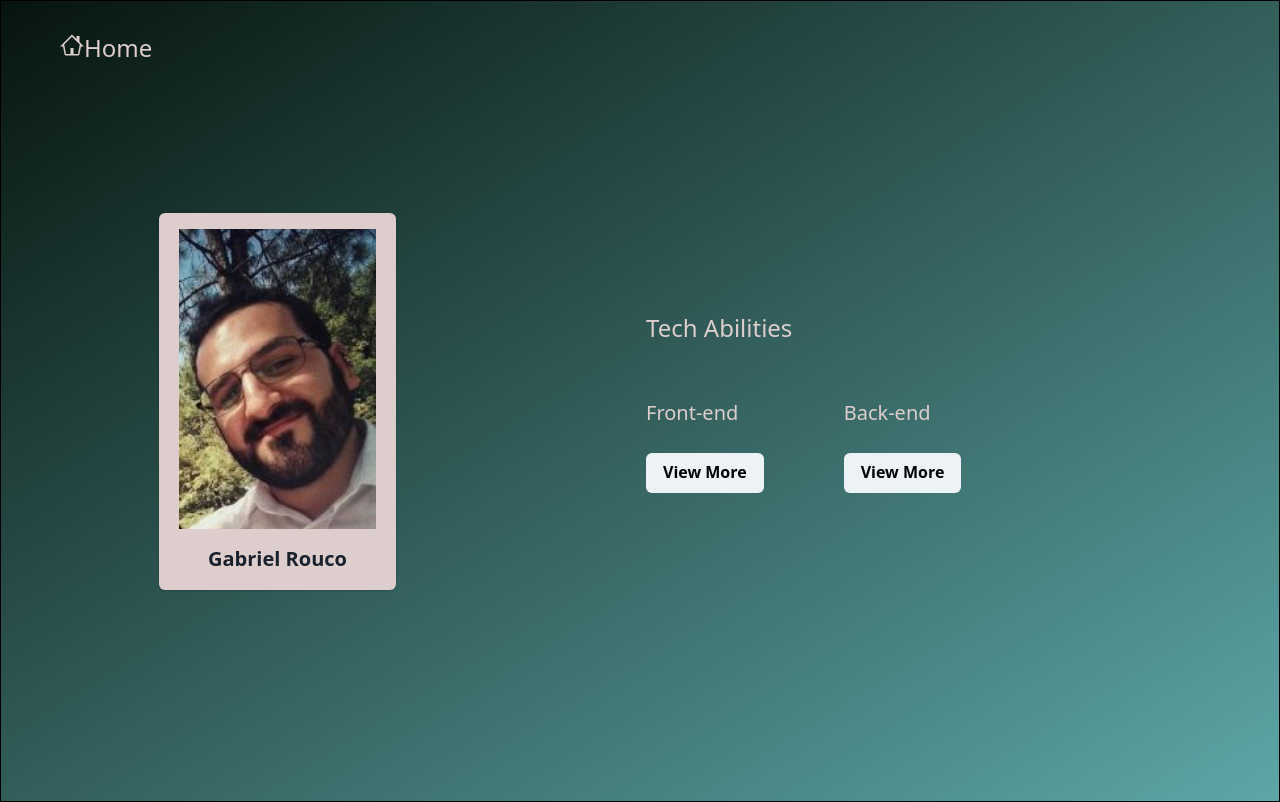
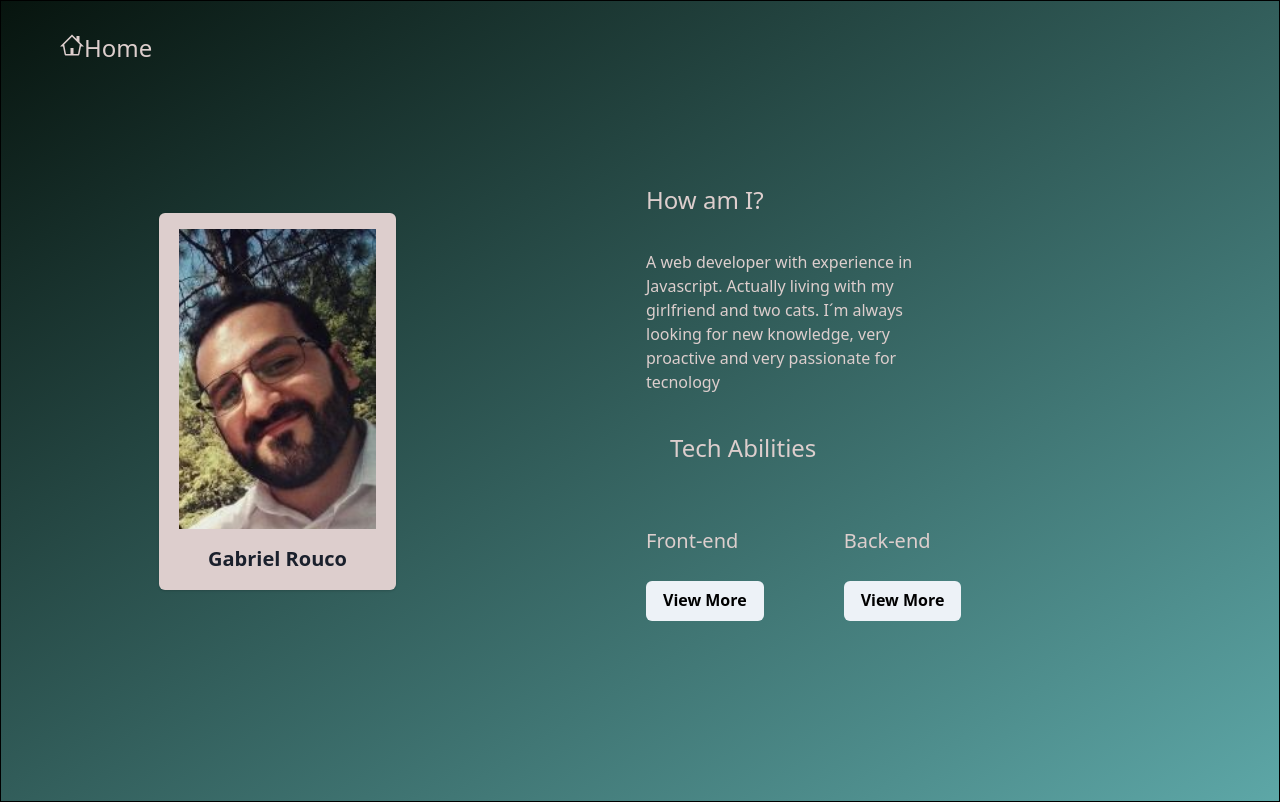
Before and after one commit to Ricardo-Gabriel-Rouco/Portfolio, a React (Vite) app in the folder portfolio/: page /about in a window 1280 px wide. Built offline with nearby package versions, Linux system fonts and the light colour scheme.

Commit message:
Resta solo el contact me

```diff
--- a/portfolio/src/components/AboutMe/AboutMe.jsx
+++ b/portfolio/src/components/AboutMe/AboutMe.jsx
@@ -35,11 +35,7 @@ function AboutMe() {
     onOpen: onBackOpen,
     onClose: onBackClose,
   } = useDisclosure();
-  const {
-    isOpen: isSoftOpen,
-    onOpen: onSoftOpen,
-    onClose: onSoftClose,
-  } = useDisclosure();
+
 
   return (
     <Grid
@@ -103,18 +99,24 @@ function AboutMe() {
         justifyContent={{ base: "center", md: "flex-start" }} // centra verticalmente en pantallas pequeñas
         gap={3} // aumenta o disminuye el espacio entre los elementos
       >
-        <Text fontSize={theme.fontSizes.xxl}>Tech Abilities</Text>
+        <Box>
+          <Text fontSize={theme.fontSizes.xxl}>How am I?</Text>
+          <Text marginTop={8}>A web developer with experience in Javascript. Actually living with my girlfriend and two cats.
+            I´m always looking for new knowledge, very proactive and very passionate for tecnology
+          </Text>
+        </Box>
+        <Text fontSize={theme.fontSizes.xxl} margin={6}>Tech Abilities</Text>
         <Box>
           <Flex flexDirection="row" alignItems="center">
             <Flex flexDirection={"column"}>
-              <Text fontSize={theme.fontSizes.xl} marginTop={10}>
+              <Text fontSize={theme.fontSizes.xl} marginTop={6}>
                 Front-end
               </Text>
               <Button
                 onClick={onFrontOpen}
                 marginTop={25}
                 style={{ alignSelf: "center" }}
-                color={'black'}
+                color={"black"}
               >
                 View More
               </Button>
@@ -135,15 +137,15 @@ function AboutMe() {
                 </ModalBody>
               </ModalContent>
             </Modal>
-            <Flex flexDirection={'column'} marginLeft={20}>
-            <Text fontSize={theme.fontSizes.xl} marginTop={10}>
+            <Flex flexDirection={"column"} marginLeft={20}>
+              <Text fontSize={theme.fontSizes.xl} marginTop={6}>
                 Back-end
               </Text>
               <Button
                 onClick={onBackOpen}
                 marginTop={25}
                 style={{ alignSelf: "center" }}
-              color={'black'}
+                color={"black"}
               >
                 View More
               </Button>
```
Lines whose indentation alone changed are shown as unchanged.
